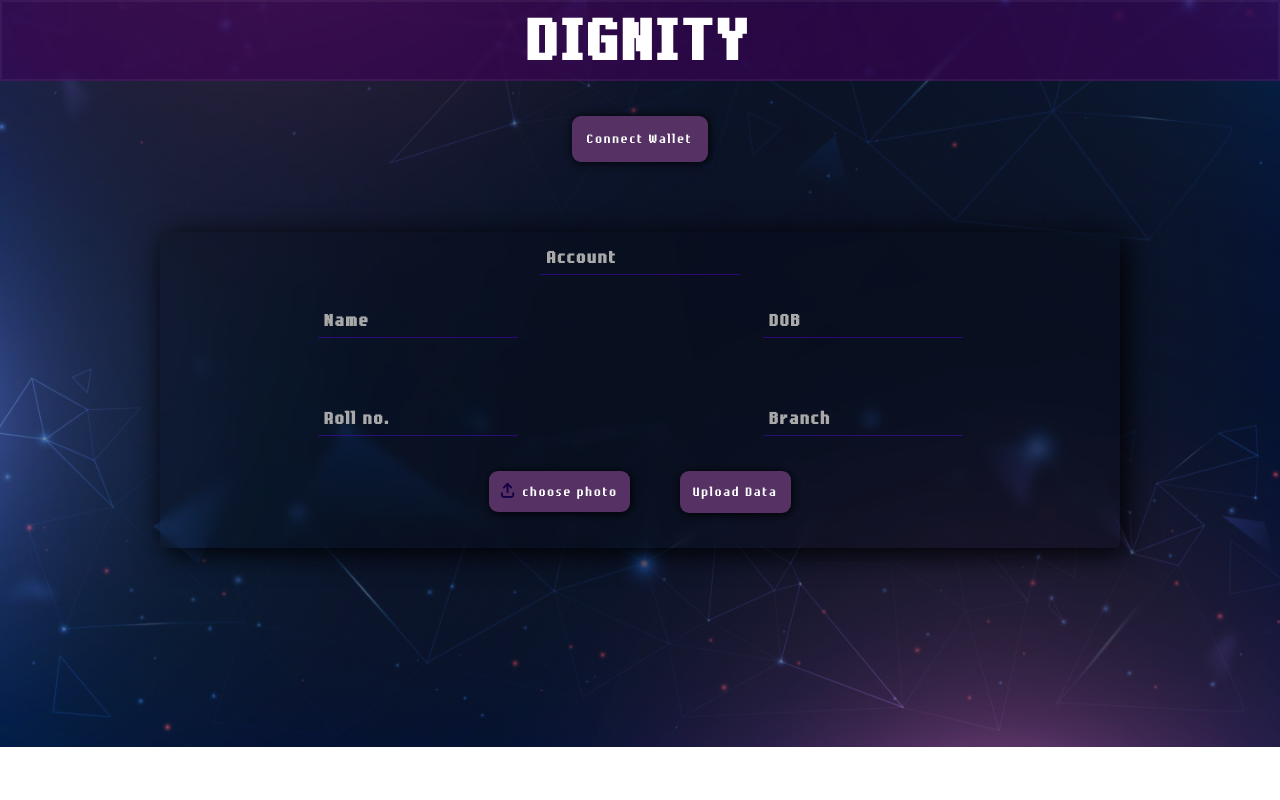
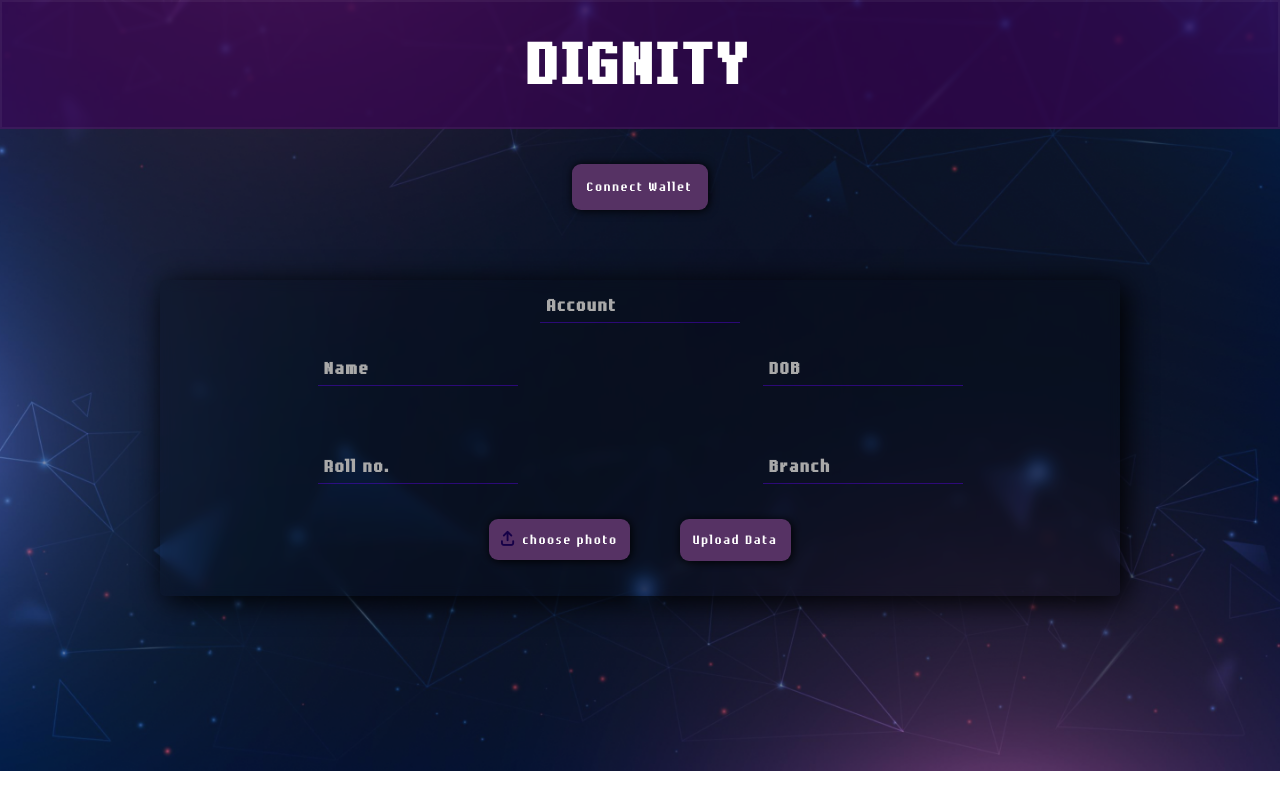
Before and after one commit to Sajal24/SBT-BTP, a website with bundled scripts: page index.html in a window 1280 px wide. Built offline with nearby package versions, Linux system fonts and the light colour scheme; no server answers; what nft.storage would draw is missing.

Commit message:
fix: padding in na

```diff
--- a/style.css
+++ b/style.css
@@ -23,7 +23,7 @@ body {
 .nav {
   text-align: center;
   width: 100%;
-  padding: 1px 0;
+  padding: 25px 5px;
   background: rgba(64, 0, 90, 0.585);
   backdrop-filter: blur(2px);
   border: 2px solid rgba(255, 255, 255, 0.05);
```
